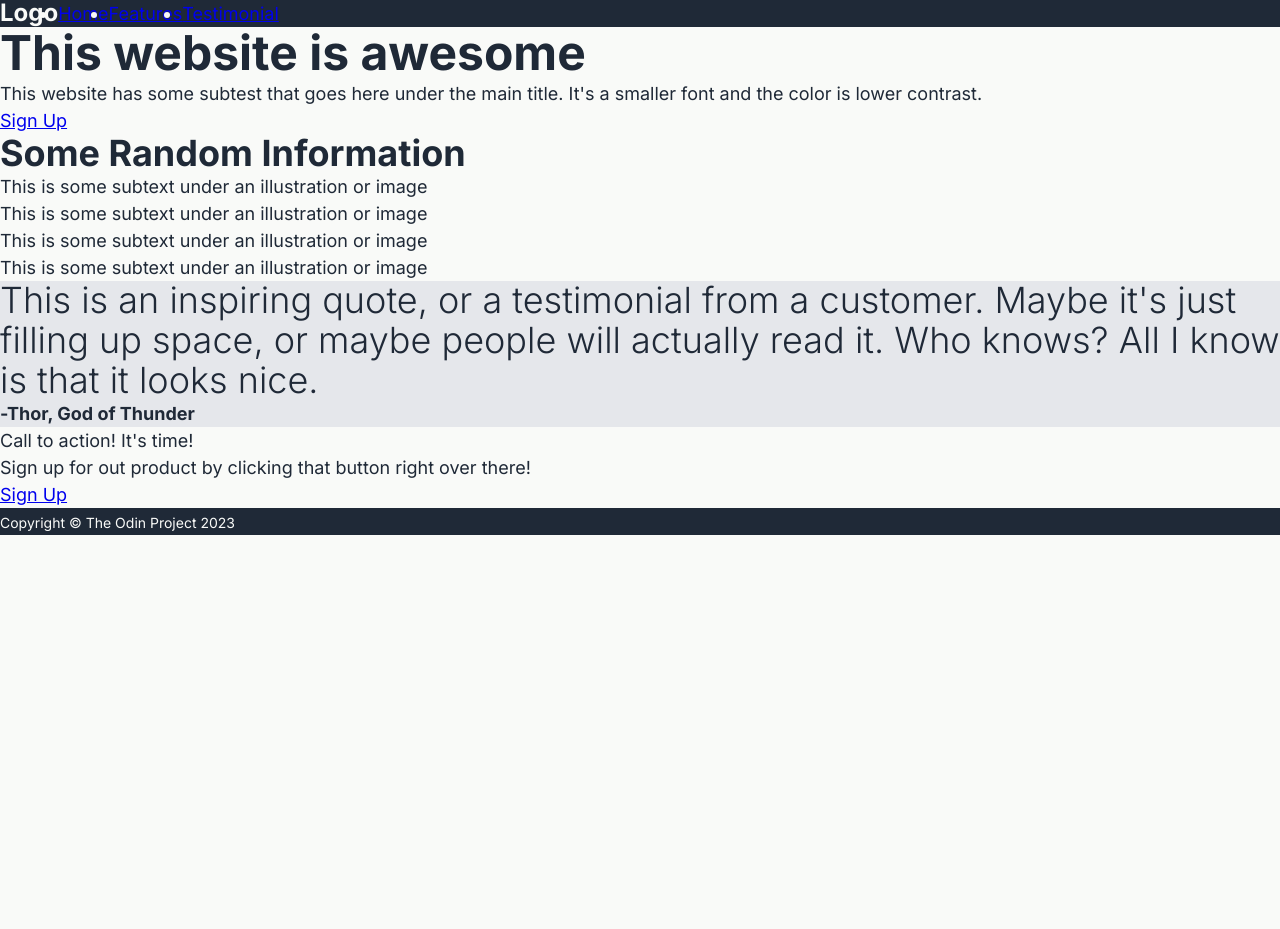
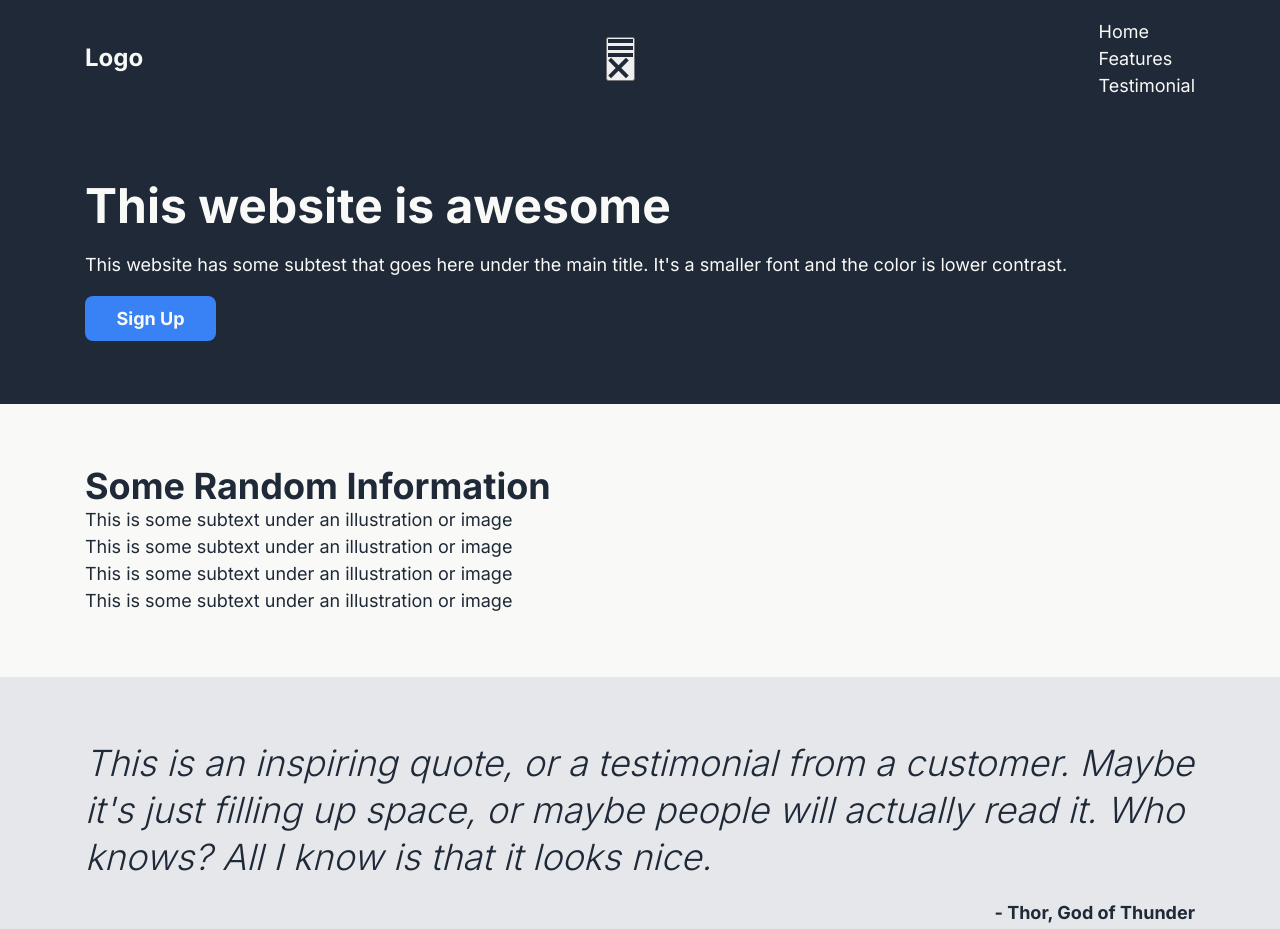
Before and after one commit to shaqeebwisdmlabs/html-assignment, a plain HTML site: page index.html in a window 1280 px wide. Shown: the top 929 px of the page. Before the commit the page ends 800 px from the top, so only its background shows below. Drawn offline with Linux system fonts and the light colour scheme.

Commit message:
testimonial, cta done

```diff
--- a/css/style.css
+++ b/css/style.css
@@ -125,7 +125,7 @@ select {
 
 .container {
   --max-width: 1110px;
-  --padding: 1rem;
+  --padding: 1.5rem;
 
   width: min(var(--max-width), 100% - var(--padding));
   margin-inline: auto;
@@ -143,8 +143,20 @@ select {
   text-transform: uppercase;
 }
 
+.padding-block {
+  padding: 3.5em 0;
+}
+
+.gap-lg > * + * {
+  margin-top: 1em;
+}
+
 .gap > * + * {
-  margin-top: 1em;
+  margin-top: 0.75em;
+}
+
+.gap-sm > * + * {
+  margin-top: 0.5em;
 }
 
 /* text color */
@@ -236,3 +248,89 @@ body {
   background-color: var(--clr-neutral-100);
   color: var(--clr-neutral-900);
 }
+
+.btn {
+  display: inline-block;
+  text-decoration: none;
+  font-weight: 700;
+  color: var(--clr-neutral-100);
+  padding: 0.5em 1.75em;
+  border-radius: 0.5rem;
+}
+
+.btn--sign-up {
+  background-color: var(--clr-primary-400);
+}
+
+.btn--cta {
+  border: 2px solid currentColor;
+}
+
+/* header */
+
+.header-wrapper {
+  align-items: center;
+  justify-content: space-between;
+  padding: 1em 0;
+}
+
+.logo {
+  text-decoration: none;
+}
+
+.primary-navigation > ul {
+  list-style: none;
+}
+
+.nav-link > a {
+  text-decoration: none;
+  color: var(--clr-neutral-100);
+}
+
+/* testimonial */
+
+.quote {
+  font-size: var(--fs-title-sm);
+  font-style: italic;
+  line-height: 1.3;
+}
+
+.quote-by {
+  display: block;
+  margin: 1em 0 0;
+  text-align: right;
+}
+
+@media (width >= 50em) {
+  .quote {
+    font-size: var(--fs-title);
+  }
+}
+
+/* cta */
+
+.cta-wrapper {
+  display: flex;
+  flex-direction: column;
+  align-items: center;
+  text-align: center;
+  gap: 1.5rem;
+  padding: 2em;
+  border-radius: 0.75rem;
+}
+
+@media (width >= 50em) {
+  .cta-wrapper {
+    flex-direction: row;
+    justify-content: space-between;
+    padding: 2.5em;
+    text-align: left;
+  }
+}
+
+/* footer */
+
+.primary-footer {
+  padding: 1.25em 0;
+  text-align: center;
+}
--- a/index.html
+++ b/index.html
@@ -14,19 +14,31 @@
     <title>The Odin Project</title>
   </head>
   <body>
-    <header class="header | flex bg-neutral-900 text-neutral-100">
-      <h1 class="logo | fw-bold fs-title-sm">Logo</h1>
-      <nav class="primary-navigation">
-        <ul class="flex">
-          <li><a href="#">Home</a></li>
-          <li><a href="#">Features</a></li>
-          <li><a href="#">Testimonial</a></li>
+    <header class="header | bg-neutral-900 text-neutral-100">
+      <div class="header-wrapper | container flex">
+        <a href="#" class="logo | fw-bold fs-title-sm text-neutral-100">Logo</a>
+        <button
+          class="mobile-nav-toggle"
+          aria-controls="primary-navigation"
+          aria-expanded="false"
+        >
+          <img src="/images/icon-hamburger.svg" class="icon-hamburger" alt="" />
+          <img src="/images/icon-close.svg" class="icon-close" alt="" />
+          <span class="visually-hidden">Menu</span>
+        </button>
+        <nav class="primary-navigation" id="primary-navigation">
+          <ul aria-label="primary navigation" class="nav-list">
+            <li class="nav-link"><a href="#">Home</a></li>
+            <li class="nav-link"><a href="#">Features</a></li>
+            <li class="nav-link"><a href="#">Testimonial</a></li>
           </ul>
         </nav>
+      </div>
     </header>
     <main>
-      <section class="hero |">
-        <div class="hero__body">
+      <section class="hero | padding-block bg-neutral-900 text-neutral-100">
+        <div class="hero-wrapper | container">
+          <div class="hero__body gap-lg">
             <h1 class="fw-bold fs-title-lg">This website is awesome</h1>
             <p>
               This website has some subtest that goes here under the main title.
@@ -35,8 +47,10 @@
             <a href="#" class="btn btn--sign-up">Sign Up</a>
           </div>
           <div class="hero__image"></div>
+        </div>
       </section>
-      <section class="information |">
+      <section class="information | padding-block">
+        <div class="information-wrapper | container">
           <h2 class="fw-bold fs-title">Some Random Information</h2>
           <div class="info-group">
             <div class="info">
@@ -64,29 +78,36 @@
               </p>
             </div>
           </div>
+        </div>
       </section>
-      <section class="testimonial | bg-neutral-300">
-        <p class="quote | fw-light fs-title">
+      <section class="testimonial | bg-neutral-300 padding-block">
+        <div class="testimonial-wrapper | container">
+          <p class="quote | fw-light">
             <i
-            >This is an inspiring quote, or a testimonial from a customer. Maybe
-            it's just filling up space, or maybe people will actually read it.
-            Who knows? All I know is that it looks nice.</i
+              >This is an inspiring quote, or a testimonial from a customer.
+              Maybe it's just filling up space, or maybe people will actually
+              read it. Who knows? All I know is that it looks nice.</i
             >
           </p>
-        <span class="quote-by | fw-semi-bold">-Thor, God of Thunder</span>
+          <span class="quote-by | fw-semi-bold">- Thor, God of Thunder</span>
+        </div>
       </section>
-      <section class="cta">
-        <div class="cta__body">
-          <h2>Call to action! It's time!</h2>
+      <section class="cta | padding-block">
+        <div class="cta-wrapper | container bg-primary-400 text-neutral-100">
+          <div class="cta__body | gap-sm">
+            <h2 class="fw-bold fs-title-sm">Call to action! It's time!</h2>
             <p>
               Sign up for out product by clicking that button right over there!
             </p>
           </div>
           <a href="#" class="btn btn--cta">Sign Up</a>
+        </div>
       </section>
     </main>
     <footer class="primary-footer | bg-neutral-900 text-neutral-100">
+      <div class="footer-wrapper | container">
         <span class="fs-body-sm">Copyright © The Odin Project 2023</span>
+      </div>
     </footer>
   </body>
 </html>
```
Also changed, not shown: images/icon-close.svg (added), images/icon-hamburger.svg (added). Lines whose indentation alone changed are shown as unchanged.
